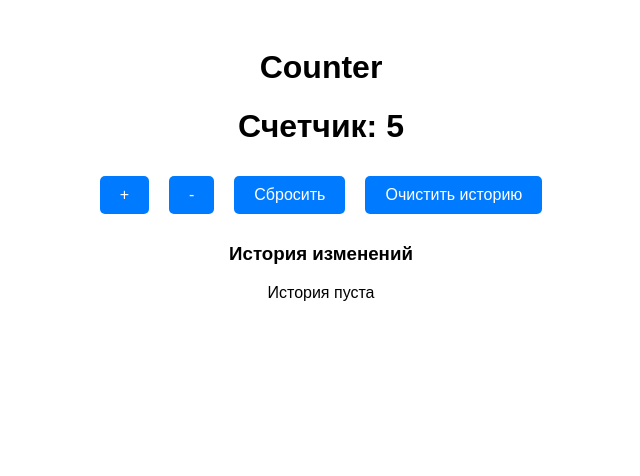
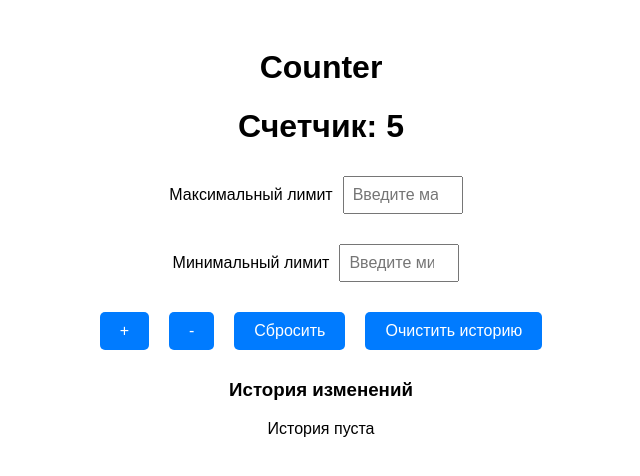
Before and after one commit to RaiderFZ/PracticTS, a React (Vite) app: page / in a window 1280 px wide. Shown: the top 476 px of the page, without its empty margins (319-959 px from the left). Built offline with nearby package versions, Linux system fonts and the light colour scheme.

Commit message:
MaxMin Limited

```diff
--- a/src/App.css
+++ b/src/App.css
@@ -1,24 +1,3 @@
-body {
-  font-family: Arial, sans-serif;
-  text-align: center;
-  padding: 20px;
-}
-
-button {
-  margin: 10px;
-  padding: 10px 20px;
-  font-size: 16px;
-  cursor: pointer;
-  background-color: #007bff;
-  color: white;
-  border: none;
-  border-radius: 5px;
-}
-
-button:hover {
-  background-color: #0056b3;
-}
-
 body {
   font-family: Arial, sans-serif;
   text-align: center;
@@ -52,3 +31,15 @@ li {
   border-bottom: 1px solid #ddd;
   text-align: left;
 }
+
+input {
+  margin: 10px;
+  padding: 8px;
+  font-size: 16px;
+  width: 100px;
+}
+
+label {
+  display: block;
+  margin: 10px 0;
+}
--- a/src/Counter.tsx
+++ b/src/Counter.tsx
@@ -2,21 +2,26 @@ import React, {useState, useEffect} from 'react';
 
 interface CounterProps {
     initialCount: number;
+    maxCount?: number;
+    minCount?: number;
 }
 
 interface HistoryEntry {
     id: number;
-    action: "increment" | "decrement" | "reset";
+    action: "increment" | "decrement" | "reset" | "limit_reached" | "min_reached";
     value: number;
     timestamp: string;
 }
 
-const Counter: React.FC<CounterProps> = ( {initialCount} ) => {
+const Counter: React.FC<CounterProps> = ( {initialCount, maxCount, minCount} ) => {
     const [count, setCount] = useState<number>(initialCount);
     const [history, setHistory] = useState<HistoryEntry[]>(() => {
         const savedHistory = localStorage.getItem('counterHistory');
         return savedHistory ? JSON.parse(savedHistory) : [];
     })
+    const [maxLimit, setMaxLimit] = useState<number | null>(maxCount ?? null)
+
+    const [ minLimit, setMinLimit ] = useState<number | null>(minCount ?? null)
 
     useEffect(() => {
         localStorage.setItem('counterHistory', JSON.stringify(history));
@@ -33,12 +38,20 @@ const Counter: React.FC<CounterProps> = ( {initialCount} ) => {
     }
 
     // eslint-disable-next-line @typescript-eslint/no-unused-vars
-    const increment = (event: React.MouseEvent<HTMLButtonElement>): void => {
+    const increment = (): void => {
+        if(maxLimit !== null && count >= maxLimit) {
+            addToHistory("limit_reached", count);
+            return;
+        }
         setCount(count + 1);
         addToHistory("increment", count + 1);
     }
 
     const decrement = ():void => {
+        if(minLimit !== null && count <= minLimit) {
+            addToHistory("min_reached", count);
+            return;
+        }
         if(count > 0) {
             setCount(count - 1);
             addToHistory("decrement", count - 1)
@@ -54,11 +67,41 @@ const Counter: React.FC<CounterProps> = ( {initialCount} ) => {
         setHistory([]);
     }
 
+    const handleLimitChange = (event: React.ChangeEvent<HTMLInputElement>): void => {
+        const value = event.target.value;
+        const parsedValue = parseInt(value, 10);
+        setMaxLimit(isNaN(parsedValue) ? null : parsedValue)
+    }
+
+    const handleMinLimitChange = (event: React.ChangeEvent<HTMLInputElement>): void => {
+        const value = event.target.value;
+        const parsedValue = parseInt(value, 10);
+        setMinLimit(isNaN(parsedValue) ? null : parsedValue);
+    }
+
     return(
         <div>
             <h1>Счетчик: {count}</h1>
-            <button onClick={increment}>+</button>
-            <button onClick={decrement}>-</button>
+            <label>
+                Максимальный лимит
+                <input
+                    type="number"
+                    value={maxLimit ?? ""}
+                    onChange={handleLimitChange}
+                    placeholder='Введите максимум'
+                />
+            </label>
+            <label>
+                Минимальный лимит
+                <input
+                    type="number"
+                    value={minLimit ?? ""}
+                    onChange={handleMinLimitChange}
+                    placeholder='Введите минимум'
+                />
+            </label>
+            <button onClick={increment} disabled={maxLimit !== null && count >= maxLimit}>+</button>
+            <button onClick={decrement} disabled={minLimit !== null && count <= minLimit} >-</button>
             <button onClick={reset}>Сбросить</button>
             <button onClick={clearHistory}>Очистить историю</button>
 
@@ -69,7 +112,13 @@ const Counter: React.FC<CounterProps> = ( {initialCount} ) => {
                 <ul>
                     {history.map((entry) => (
                         <li key={entry.id}>
-                            {entry.timestamp}: {entry.action} → Значение: {entry.value}
+                            {entry.timestamp}:{" "}
+                            {entry.action === "limit_reached"
+                            ? "Достигнут максимальный лимит"
+                            : entry.action === "min_reached"
+                            ? "Достигнут минимальный лимит"
+                            : entry.action}{" "}
+                            → Значение: {entry.value}
                         </li>
                     ))}
                 </ul>
```
